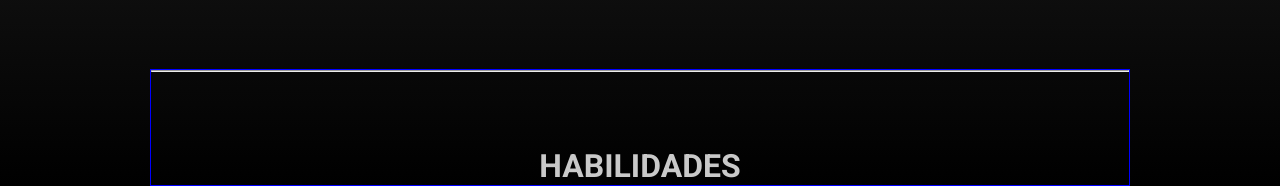
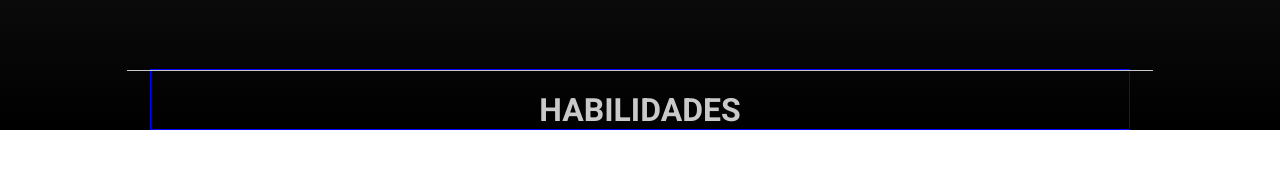
Before and after one commit to Rudersonvf/portfolio-react, a React (Vite) app: page /about in a window 1280 px wide. Shown: the part 638-824 px from the top of the page. After the commit the page ends 800 px from the top, so only its background shows below. Built offline with nearby package versions, Linux system fonts and the light colour scheme.

Commit message:
Component Tittle

```diff
--- /dev/null
+++ b/src/components/Tittle/index.tsx
@@ -0,0 +1,14 @@
+import "./styles.css";
+
+type Props ={
+    text:string
+}
+
+export default function Tittle({text}: Props){
+    return(
+        <div className="pf-tittle-container">
+            <hr />
+            <h2>{text}</h2>
+        </div>
+    );
+}
--- /dev/null
+++ b/src/components/Tittle/styles.css
@@ -0,0 +1,21 @@
+.pf-tittle-container {
+  width: 100%;
+  display: flex;
+  flex-direction: column;
+  align-items: center;
+}
+
+.pf-tittle-container hr {
+  width: 105%;
+  height: 1px;
+  background-color: var(--color-border-primary);
+  border: none;
+  border-width: 0.5px;
+  margin-bottom: 20px;
+}
+
+.pf-tittle-container h2 {
+  font-size: 32px;
+  font-weight: 700;
+  color: var(--color-font-primary);
+}
--- a/src/index.css
+++ b/src/index.css
@@ -89,14 +89,6 @@ a:hover {
     flex-direction: column;
     gap: 35.5px;
   }
-
-  .pf-h2-tittle {
-    font-size: 32px;
-    font-weight: 700;
-    color: var(--color-font-primary);
-    margin: 0 auto;
-    position: relative;
-  }
 }
 
 @media (min-width: 576px) {
--- a/src/pages/Main/About/index.tsx
+++ b/src/pages/Main/About/index.tsx
@@ -1,4 +1,5 @@
 import Button from "../../../components/Button";
+import Tittle from "../../../components/Tittle";
 import "./styles.css";
 
 export default function About() {
@@ -24,8 +25,7 @@ export default function About() {
         </div>
       </section>
       <section className="pf-container">
-        <hr />
-        <h2 className="pf-h2-tittle">HABILIDADES</h2>
+       <Tittle text={"HABILIDADES"}/>
       </section>
     </main>
   );
```
